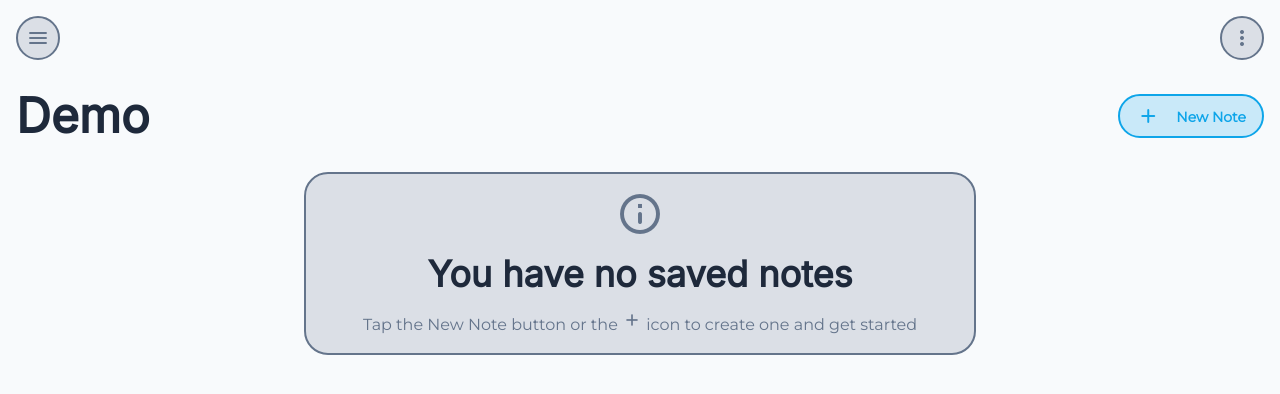
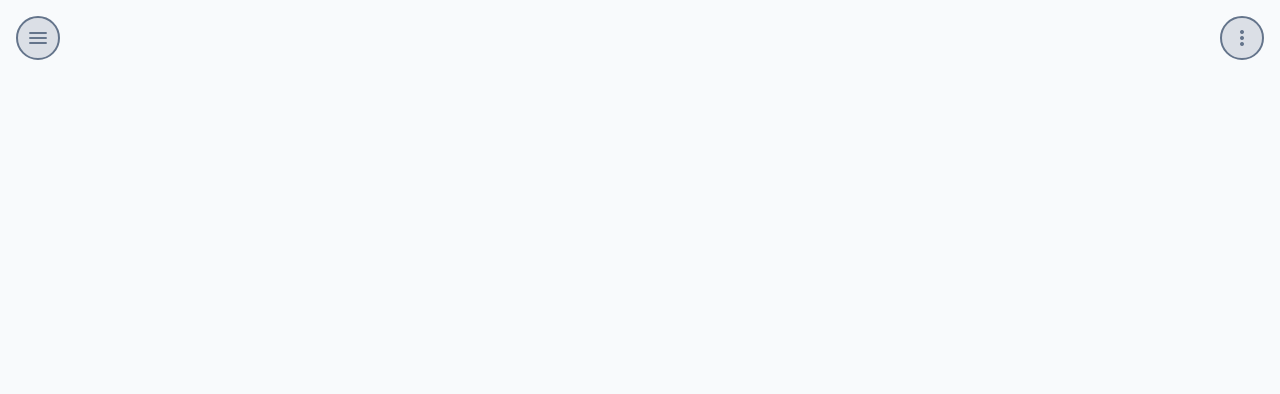
Before and after one commit to matovius/hashtype, a SvelteKit app: page /demo in a window 1280 px wide. Shown: the top 394 px of the page. Built offline with nearby package versions, Linux system fonts and the light colour scheme; a web font is replaced by a local one.

Commit message:
Clear page

```diff
--- a/src/routes/demo/+layout.svelte
+++ b/src/routes/demo/+layout.svelte
@@ -119,5 +119,7 @@
       </div>
     </nav>
   </header>
-  <slot />
+  <main class="w-full h-full flex flex-col p-4">
+    <slot />
+  </main>
 </div>
--- a/src/routes/demo/+page.svelte
+++ b/src/routes/demo/+page.svelte
@@ -7,37 +7,6 @@
   <title>Hashtype Demo App</title>
 </svelte:head>
 
-<main class="w-full h-full flex flex-col overflow-y-auto px-4">
-  <div class="w-full py-4 flex justify-between items-center gap-4">
-    <div>
-      <Text as="h1">Demo</Text>
-    </div>
-    <div>
-      <Button
-        startIcon="add"
-        textLabel="New Note"
-        variant="primary"
-        size="medium"
-      />
-    </div>
-  </div>
-  <div class="w-full py-4 flex justify-center items-center">
-    <div
-      class="w-full max-w-2xl min-h-fit flex flex-col justify-center items-center gap-4 p-4 rounded-3xl border-2 border-slate-500 bg-slate-500/20"
-    >
-      <span class="material-icons-rounded extra-large text-slate-500"
-        >info_outline</span
-      >
-      <div class="text-center">
-        <Text as="h2">You have no saved notes</Text>
-      </div>
-      <div class="text-center text-slate-500">
-        <Text as="p"
-          >Tap the New Note button or the
-          <span class="material-icons-rounded small">add</span> icon to create one
-          and get started</Text
-        >
-      </div>
-    </div>
-  </div>
-</main>
+<div class="w-full flex">
+  <div />
+</div>
```
